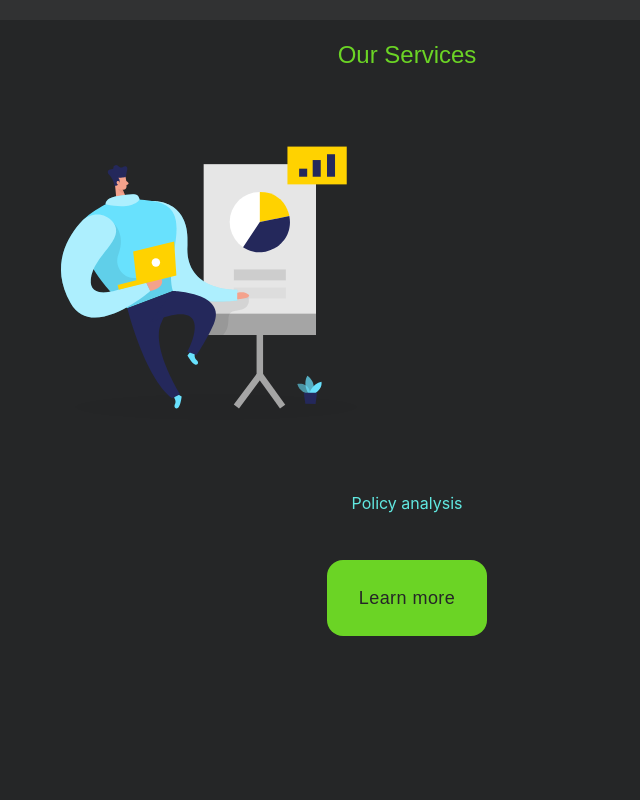
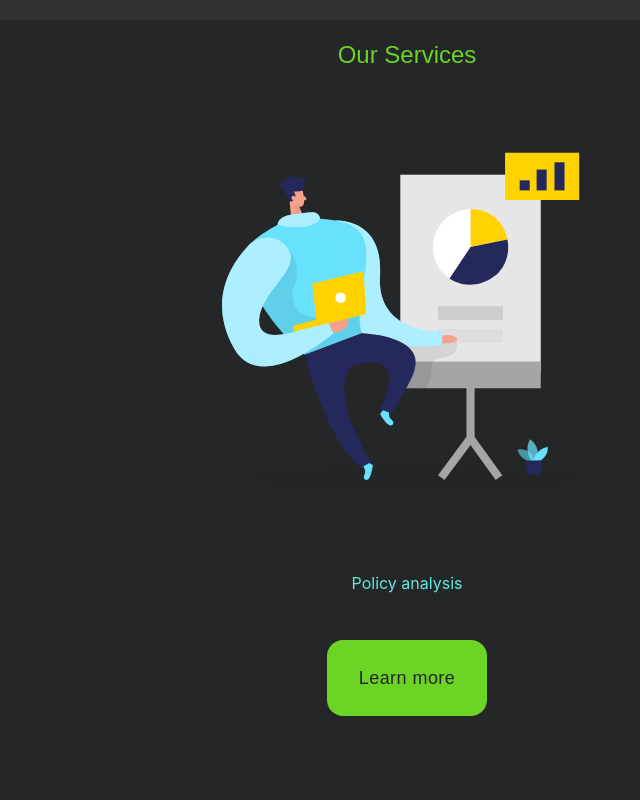
Before and after one commit to MiguelKhanda/e_dencare, a Next.js app: page / in a window 1280 px wide. Shown: the part 1580-2380 px from the top of the page, without its empty margins (233-873 px from the left). Built offline with nearby package versions, Linux system fonts and the light colour scheme; grey boxes are pictures that could not be loaded.

Commit message:
newTOday

```diff
--- a/components/ChoiceSlider.jsx
+++ b/components/ChoiceSlider.jsx
@@ -26,7 +26,7 @@ const ChoiceSlider = ({data}) => {
                         alt='Choose Us'
                         width={500}
                         height={500}
-                        className='h-80 object-fit mt-10'
+                        className='h-80 object-fit mt-10 flex self-center md:h-100'
                     />
                     <h1 className='text-center text-secondary mt-10'>{h1}</h1>
                     <p className='text-center'>{service}</p>
```
